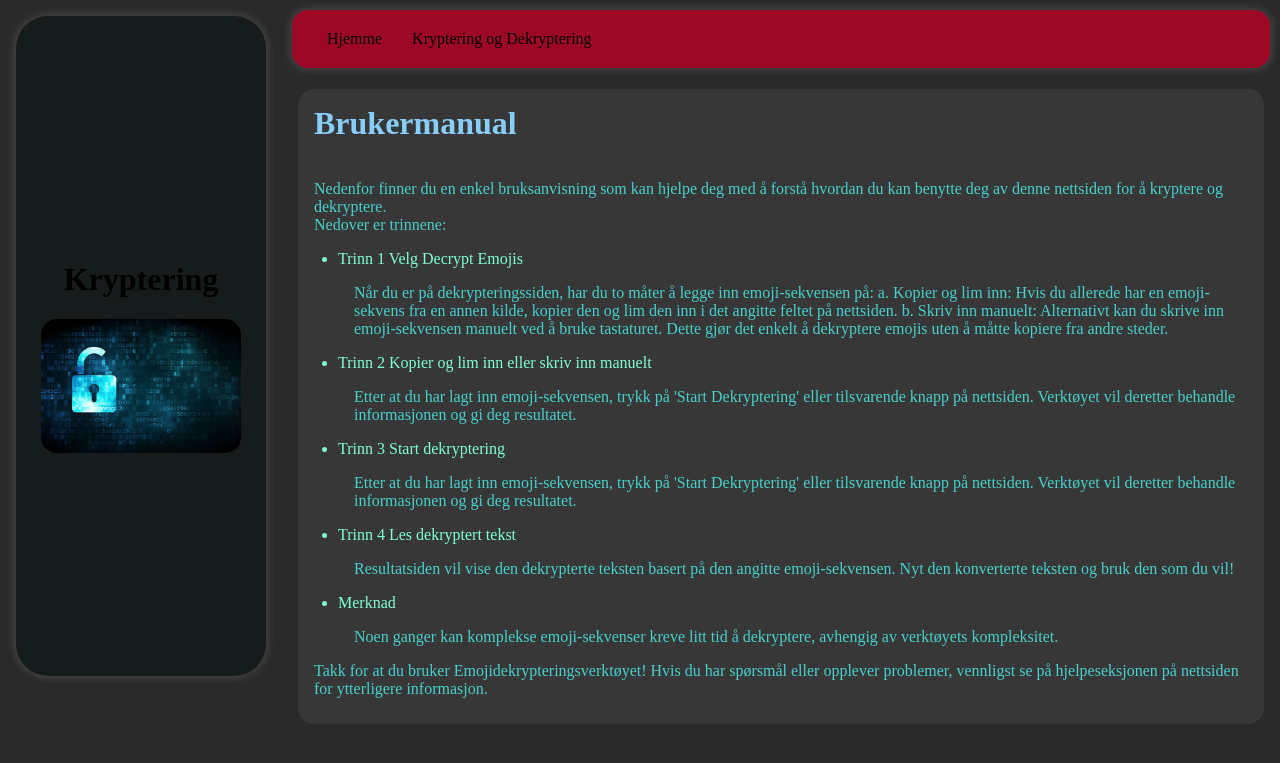
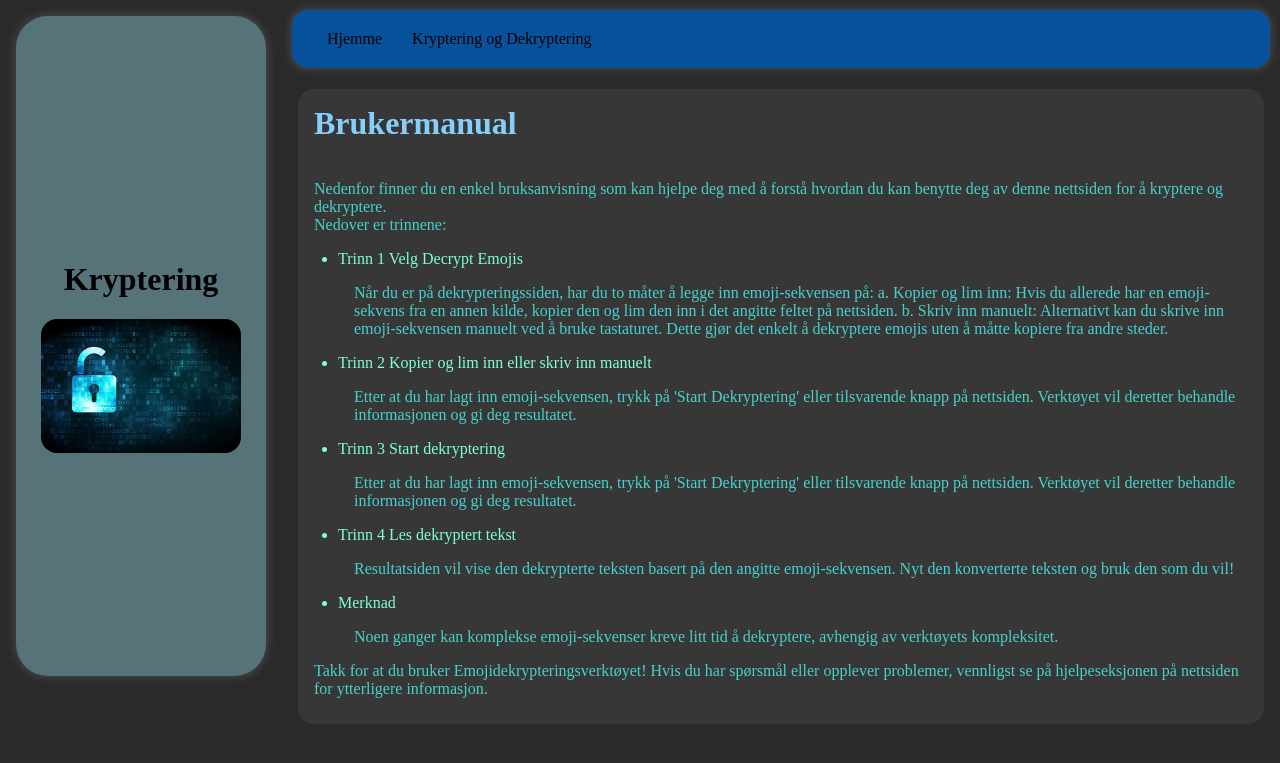
Before and after one commit to Dakimad/Emoji-Krypting-og-dekrypting, a PHP site: page /brukerManual.html in a window 1280 px wide. Shown: the top 763 px of the page. Run offline with PHP 8.4, Linux system fonts and the light colour scheme.

Commit message:
Endret bare på fargene

```diff
--- a/css/brukerManual.css
+++ b/css/brukerManual.css
@@ -5,7 +5,7 @@
 
 /* Definerer stilen for venstre sidepanel */
 .venstre {
-    background-color: rgb(22, 27, 28);
+    background-color: rgb(86, 115, 121);
     width: 250px;
     box-shadow: 0 0 0.5em 0.1em #c3c3c333;
     display: flex;
@@ -66,7 +66,7 @@ body {
 
 /* Legger til stil for en ordnet liste (ol) */
 ol {
-    background: #9d0826;
+    background: #08529d;
     box-shadow: 0 0 0.5em 0.1em #c3c3c333;
     list-style-type: none;
     overflow: hidden;
```
